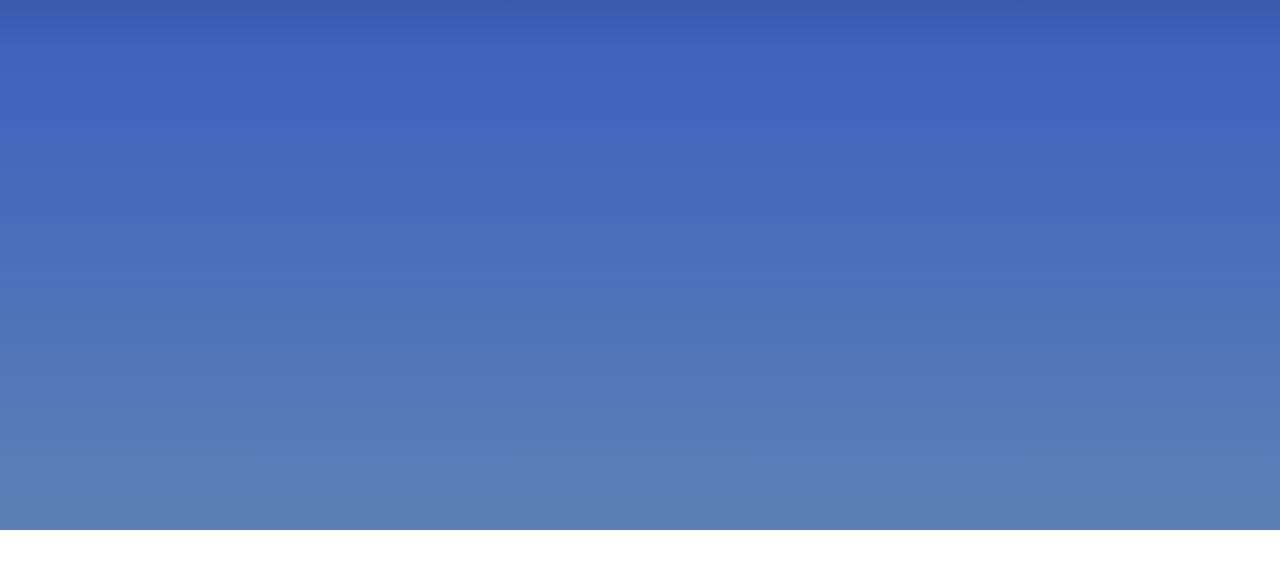
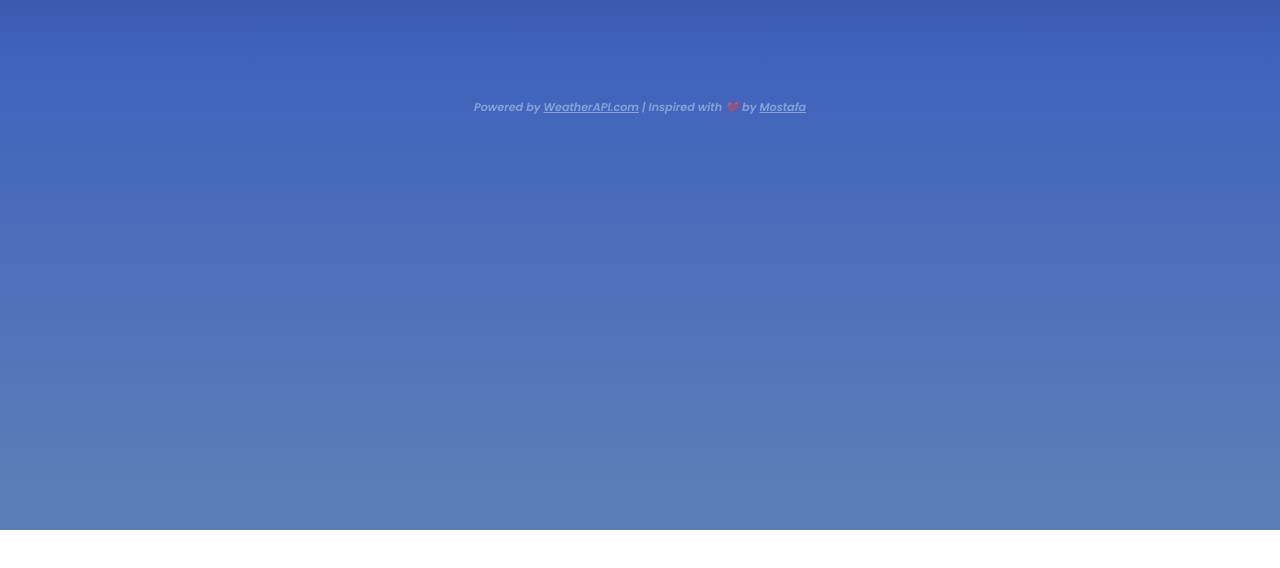
Before and after one commit to mostafafinal/Weather-App, a website built with webpack: page src/index.html in a window 1280 px wide. Shown: the part 270-838 px from the top of the page. After the commit the page ends 800 px from the top, so only its background shows below. Built offline with nearby package versions, Linux system fonts and the light colour scheme; files whose address does not match are found by name.

Commit message:
Manara JS advanced weather-app styling the footer

```diff
--- a/src/index.html
+++ b/src/index.html
@@ -92,6 +92,13 @@
         alt="Free Weather API"
         >WeatherAPI.com</a
       >
+      | Inspired with ❤️ by
+      <a
+        href="https://www.github.com/mostafafinal"
+        target="_blank"
+        alt="Creator GitHub"
+        >Mostafa</a
+      >
     </footer>
   </body>
 </html>
--- a/src/style.css
+++ b/src/style.css
@@ -25,7 +25,7 @@ body {
   line-height: 1.5;
   -webkit-font-smoothing: antialiased;
   color: var(--text-color);
-  height: 1000vh;
+  height: 100vh;
   padding-top: 70px;
   container: body / inline-size;
 }
@@ -35,8 +35,7 @@ body {
   }
 }
 
-img,
-svg {
+img {
   display: block;
   max-width: 100%;
 }
@@ -47,24 +46,14 @@ button {
 }
 
 p,
-h1,
-h2,
-h3,
-h4,
-h5,
-h6 {
+h1 {
   overflow-wrap: break-word;
 }
 
 p {
   text-wrap: pretty;
 }
-h1,
-h2,
-h3,
-h4,
-h5,
-h6 {
+h1 {
   text-wrap: balance;
 }
 
@@ -696,3 +685,18 @@ header {
   }
 }
 /* Ens Weather Days Container */
+
+/* Start Footer */
+footer {
+  position: relative;
+  text-align: center;
+  font-style: italic;
+  font-size: 0.7rem;
+  font-weight: 600;
+  padding: 25px 14px 14px;
+  opacity: 0.42;
+  a {
+    color: inherit;
+  }
+}
+/* End Footer */
```
